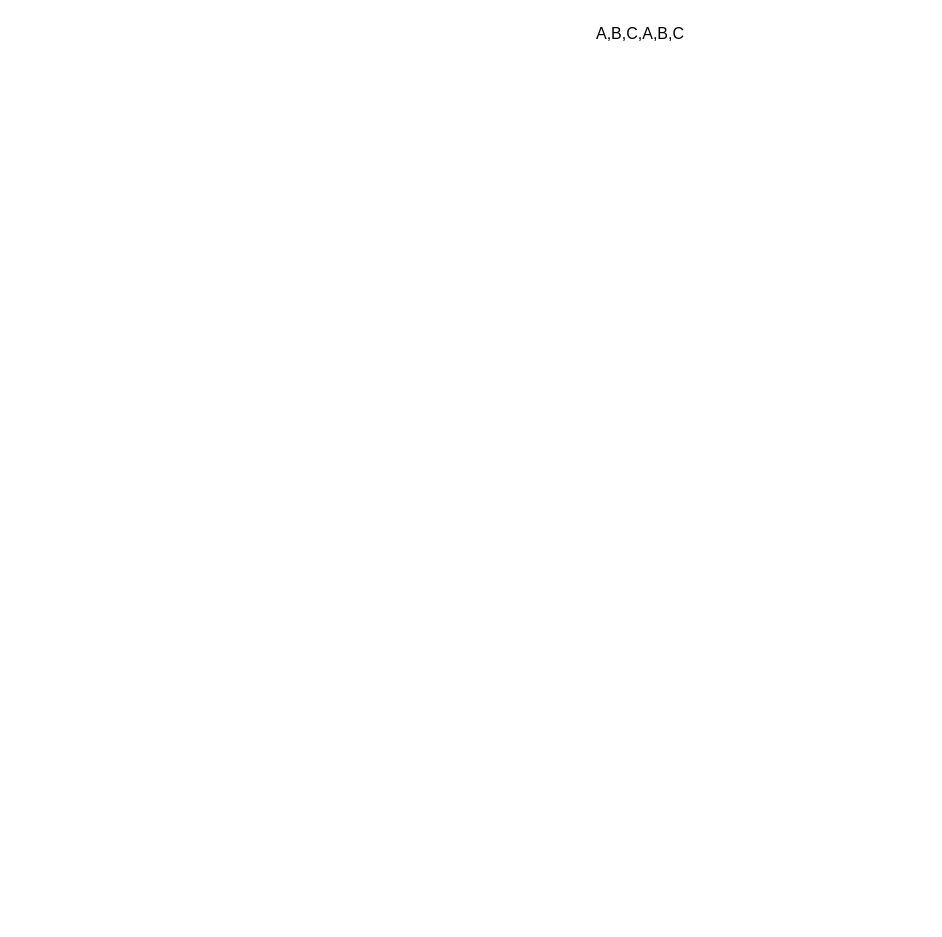
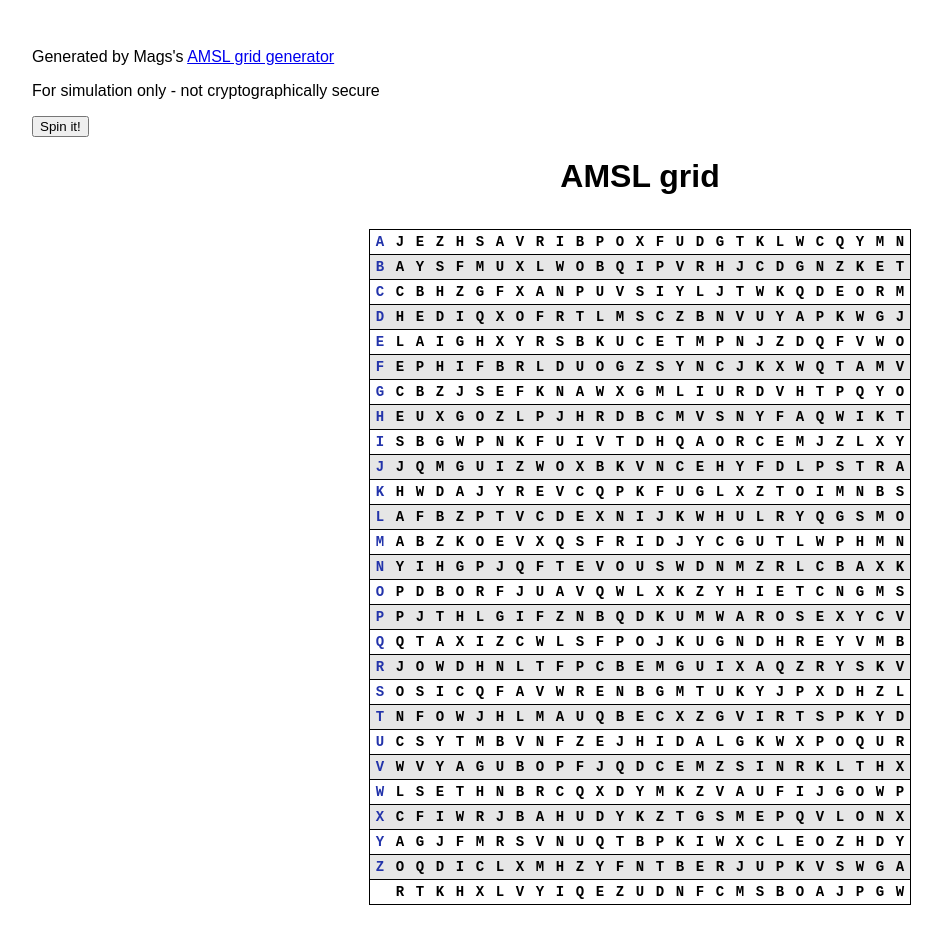
Before and after one commit to magwo/amsl-grid-generator, a plain HTML site: page index.html in a window 1280 px wide. Shown: the whole page, without its empty margins (0-942 px from the left). Before the commit the page ends 800 px from the top, so only its background shows below. Drawn offline with Linux system fonts and the light colour scheme.

Commit message:
Working AMSL generator

```diff
--- a/amsl.mjs
+++ b/amsl.mjs
@@ -1,18 +1,16 @@
+const alphabet = Array.from("abcdefghijklmnopqrstuvwxyz");
 
-
-
-function getRandomArrayIndex(arr) {
-    return Math.floor(Math.random() * arr.length);
+function getShuffledAlphabet() {
+    const shuffled = alphabet.slice().sort(() => Math.random() - 0.5);
+    return shuffled;
 }
-
-function getRandomArrayItem(arr) {
-    return arr[getRandomArrayIndex(arr)];
-}
-
 
 // TODO: Add seed string support
 export function getNewAsmlGrid() {
-    // const lines = [];
 
-    return [['A', 'B', 'C'], ['A', 'B', 'C']];
+    const normalLines = alphabet.map((c) => {
+        return [c, ...getShuffledAlphabet()];
+    });
+    const lastLine = [' ', ...getShuffledAlphabet()];
+    return [...normalLines, lastLine];
 }
--- a/index.html
+++ b/index.html
@@ -7,27 +7,64 @@
         margin: 0;
     }
     body {
+      background-color: white;
+      display: block;
+      padding: 24px;
+      font-family: sans-serif;
+    }
+    /* TODO: Clean up this mess */
+    .content-container {
       display: flex;
-      padding: 24px;
-      margin: 0;
-      font-family: sans-serif;
-      font-size: 16px;
-      line-height: 1.2em;
+      flex-direction: column;
+      row-gap: 12px;
+      align-items: center;
+    }
+    body #grid {
+      display: flex;
+      flex-direction: column;
       text-transform: uppercase;
+      font-family: 'Courier New', Courier, monospace;
+      font-size: 14px;
+      font-weight: 600;
+    }
+
+    .grid-line {
+      display: flex;
+      flex-grow: 0;
+      border-top: 1px solid black;
+      border-left: 1px solid black;
+      border-right: 1px solid black;
+    }
+    .grid-line:last-child {
+      border-bottom: 1px solid black;
+    }
+    .grid-line:nth-child(even) {
+      background-color: #e6e6e6;
+    }
+
+    .box {
+      display: inline-flex;
       justify-content: center;
+      align-items: center;
+      flex-grow: 0;
+      width: 20px;
+      height: 24px;
     }
-    body #list {
-      display: flex;
-      justify-content: space-between;
-      flex-wrap: wrap;
-      gap: 10px;
-      max-width: 600px;
+    .box:first-child{
+      color: #23a;
     }
   </style>
 </head>
 
 <body>
-  <div id="grid"></div>
+  <p>Generated by Mags's <a href="https://github.com/magwo/amsl-grid-generator">AMSL grid generator</a></p>
+  <p>For simulation only - not cryptographically secure</p>
+  <button id="randomize-button">Spin it!</button>
+
+  <div class="content-container">
+    <h1>AMSL grid</h1>
+    <div id="grid"></div>
+  </div>
 
   <script type="module" src="./main.mjs"></script>
 </body>
--- a/main.mjs
+++ b/main.mjs
@@ -1,3 +1,20 @@
 
 import { present } from "./presenter.mjs"
 present();
+
+document.getElementById('randomize-button').addEventListener('click', () => {
+    runScrambleEffect();
+});
+
+async function runScrambleEffect() {
+    document.getElementById('randomize-button').setAttribute('disabled', true);
+    let delayMillis = 10;
+
+    while(delayMillis < 150) {
+        present();
+        delayMillis *= 1.1;
+        delayMillis += 2;
+        await new Promise(resolve => setTimeout(resolve, delayMillis))
+    }
+    document.getElementById('randomize-button').removeAttribute('disabled');
+}
--- a/presenter.mjs
+++ b/presenter.mjs
@@ -1,5 +1,15 @@
 import { getNewAsmlGrid } from "./amsl.mjs";
 
+function gridToMarkup(grid) {
+    return grid.map((line) => {
+        const boxes = line.map((character) => {
+            return `<div class="box">${character}</div>`;
+        });
+        return `<div class="grid-line">${boxes.join('')}</div>`
+    }).join('');
+}
+
 export function present() {
-    document.getElementById('grid').innerHTML = getNewAsmlGrid();
+    const grid = getNewAsmlGrid();
+    document.getElementById('grid').innerHTML = gridToMarkup(grid);
 }
```
